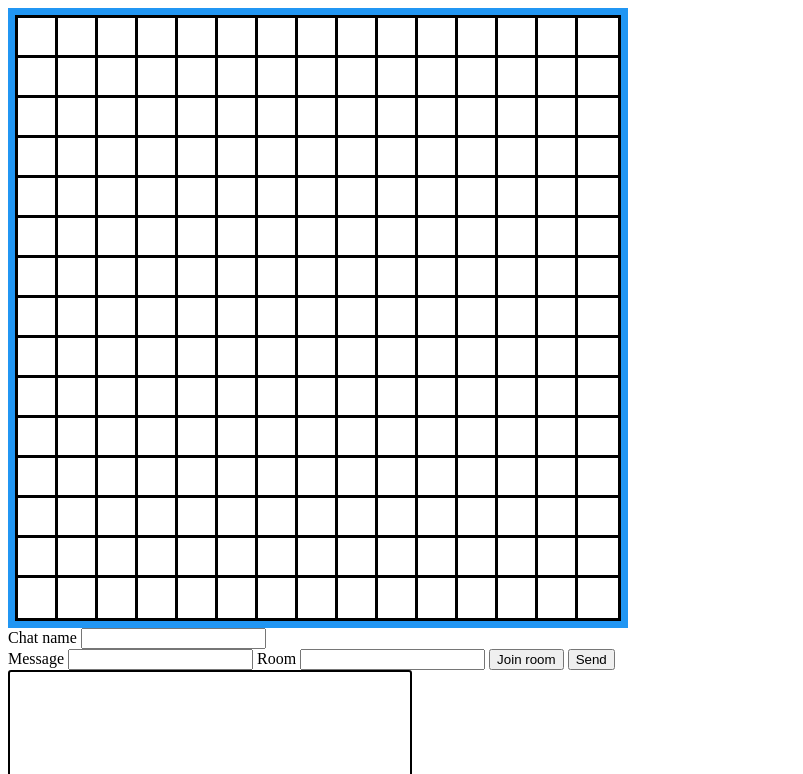
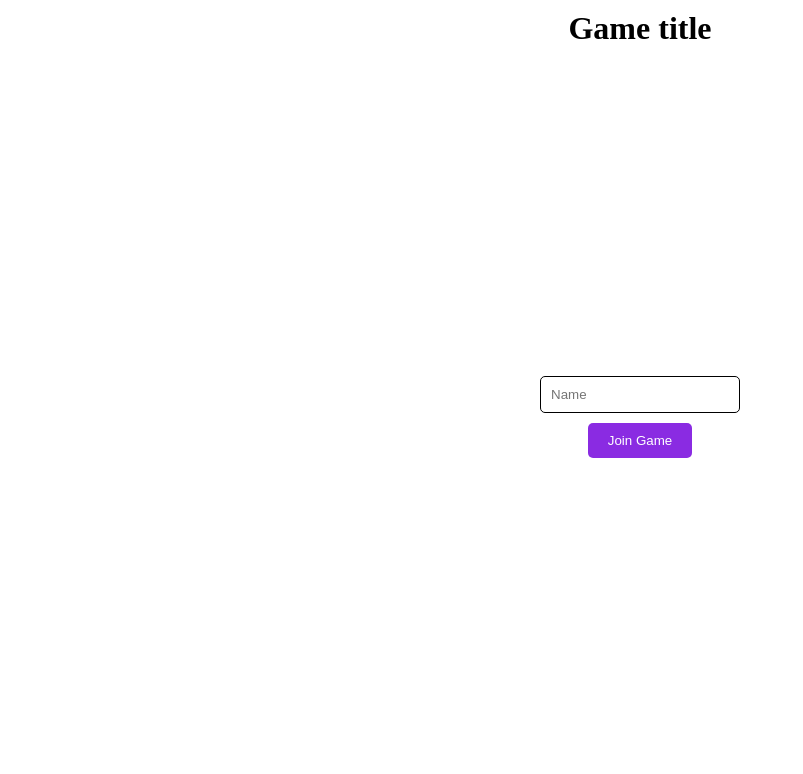
Before and after one commit to DiemBang/gridSock7, a website built with Vite: page client/socket-client/index.html in a window 1280 px wide. Shown: the top 774 px of the page, without its empty margins (0-803 px from the left). Built offline with nearby package versions, Linux system fonts and the light colour scheme; files whose address does not match are found by name.

Commit message:
💄add styling startPage, header & input name + joinGameBtn

```diff
--- a/client/socket-client/index.html
+++ b/client/socket-client/index.html
@@ -9,10 +9,20 @@
     <title>Vite App</title>
   </head>
   <body>
+
+    <header>
+      <h1>Game title</h1>
+    </header>
+
+    <div id="startPage" class="startPage">
+      <input type="text" id="chatName" placeholder="Name">
+      <button id="joinGameBtn" class="joinGameBtn">Join Game</button>
+    </div>
+
     <div id="grid-container">
     </div>
+
     <div>
-      Chat name <input type="text" id="chatName"><br>
       Message <input type="text" id="sendMessage" />
       <label for="room-input">Room</label>
       <input type="text" id="roomInput">
--- a/client/socket-client/main.js
+++ b/client/socket-client/main.js
@@ -59,4 +59,4 @@ function assignIdToUser(user) {
   }
 };
 
-displayGrid();
+// displayGrid();
--- a/client/socket-client/style.css
+++ b/client/socket-client/style.css
@@ -95,6 +95,47 @@ button:focus-visible {
   }
 } */
 
+body {
+  margin: 0;
+}
+
+header {
+  background-color: white;
+  color: black;
+  padding: 10px;
+  text-align: center;
+}
+
+header h1 {
+  margin: 0;
+}
+
+.startPage {
+  display: flex;
+  flex-direction: column;
+  align-items: center;
+  justify-content: center;
+  height: 90vh;
+}
+
+.startPage input[type="text"] {
+  width: 200px;
+  padding: 10px;
+  margin-bottom: 10px;
+  border: 1.5px solid black;
+  border-radius: 5px;
+  box-sizing: border-box;
+}
+
+.joinGameBtn {
+  padding: 10px 20px;
+  border: none;
+  border-radius: 5px;
+  background-color: blueviolet;
+  color: white;
+  cursor: pointer;
+}
+
 .chatList-container {
   height: 300px;
   width: 400px;
```
